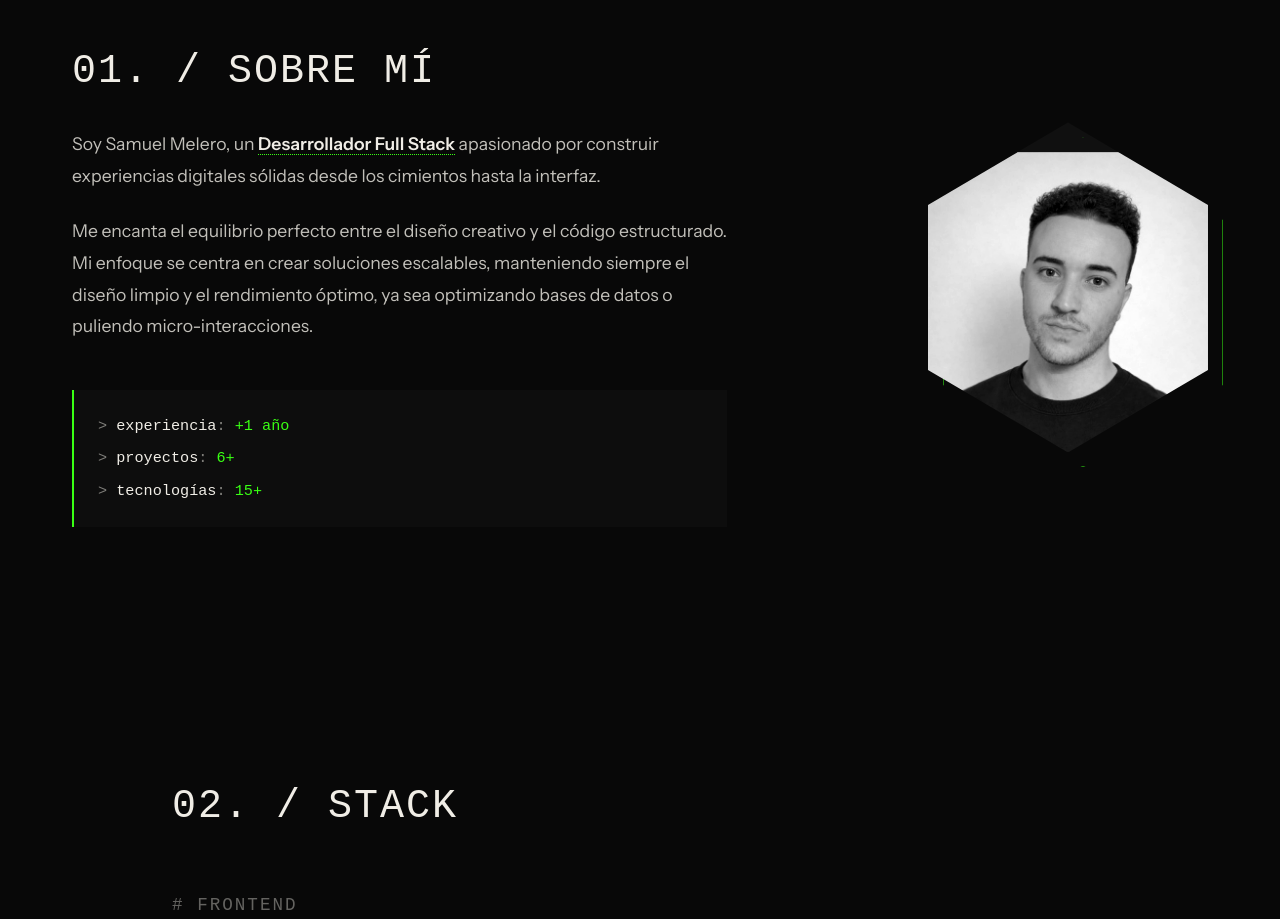
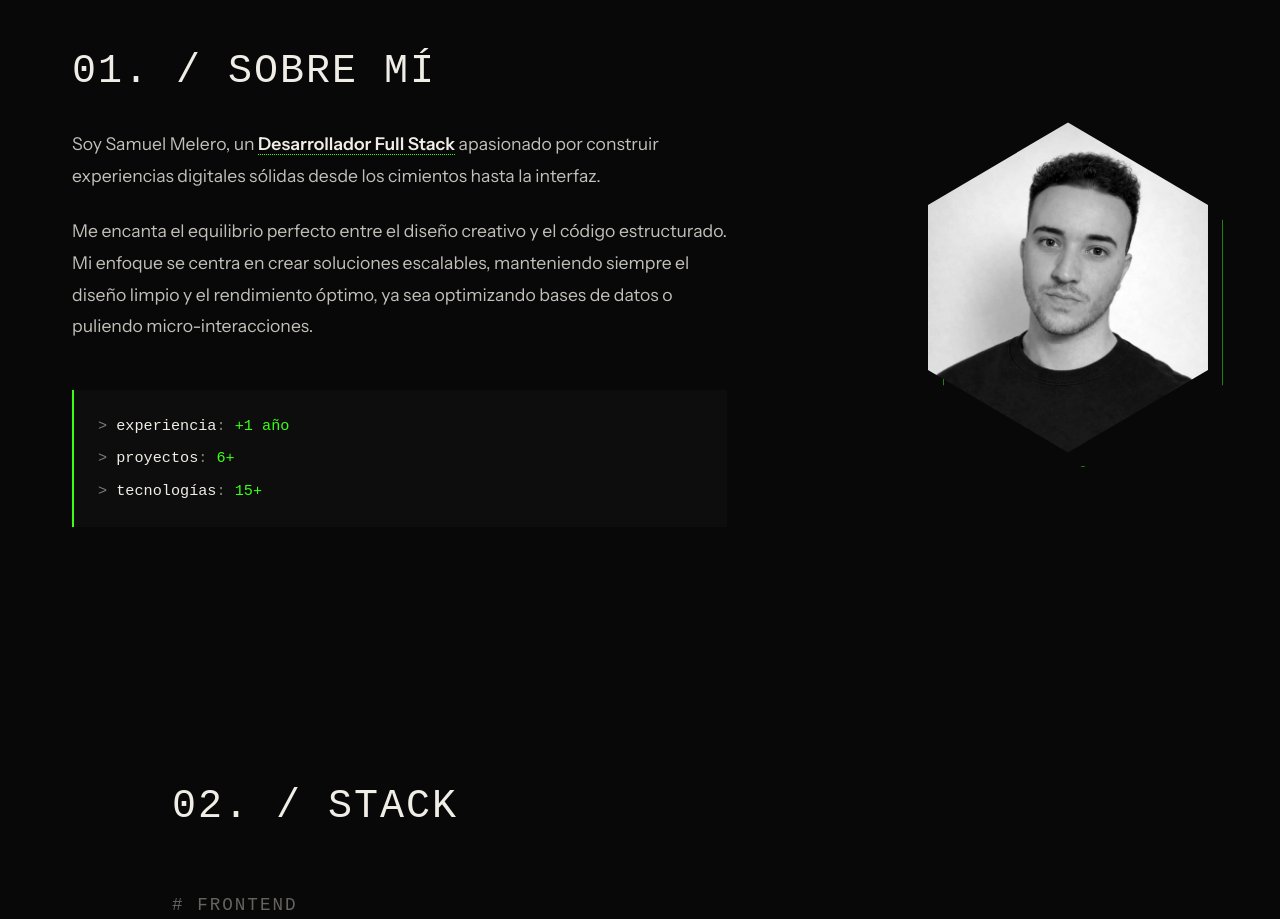
Before and after one commit to samuelmeleroWEB/portfolio, a React (Vite) app: page / in a window 1280 px wide. Shown: the part 880-1799 px from the top of the page. Built offline with nearby package versions, Linux system fonts and the light colour scheme; a web font is replaced by a local one.

Commit message:
Adjust object-position of profile image to avoid black space

```diff
--- a/src/components/sections/About.module.scss
+++ b/src/components/sections/About.module.scss
@@ -85,7 +85,7 @@
         width: 100%;
         height: 100%;
         object-fit: cover;
-        object-position: center 30px;
+        object-position: center 0;
         /* Cuadrar la foto para que no corte el pelo */
         clip-path: polygon(50% 0%, 100% 25%, 100% 75%, 50% 100%, 0% 75%, 0% 25%);
         background: rgba($color-text, 0.03);
```
